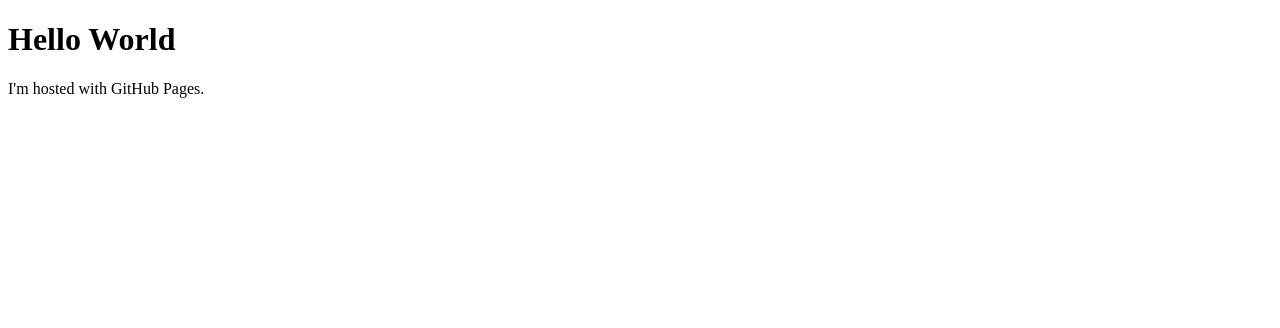
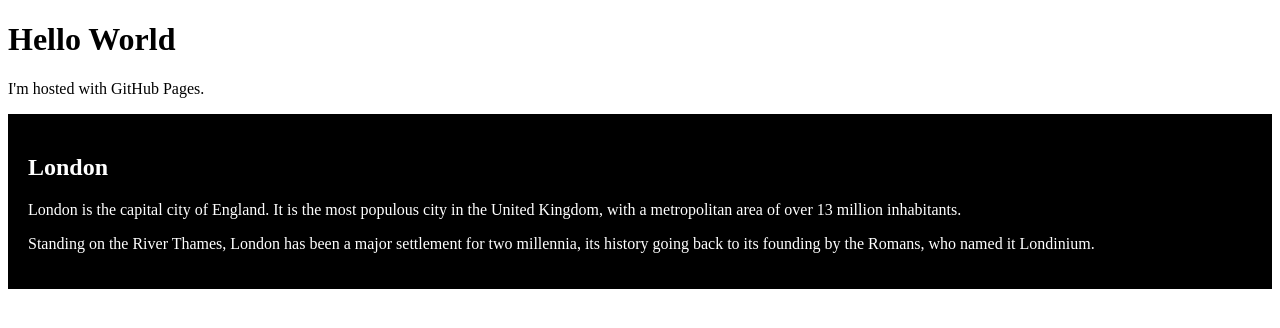
Before and after one commit to skyironsword/skyironsword, a plain HTML site: page index.html in a window 1280 px wide. Drawn offline with Linux system fonts and the light colour scheme.

Commit message:
Update index.html

```diff
--- a/index.html
+++ b/index.html
@@ -1,7 +1,13 @@
 <!DOCTYPE html>
 <html>
-<body>
-<h1>Hello World</h1>
-<p>I'm hosted with GitHub Pages.</p>
-</body>
+    <body>
+    <h1>Hello World</h1>
+    <p>I'm hosted with GitHub Pages.</p>
+    </body>
+
+    <div style="background-color:black;color:white;padding:20px;">
+        <h2>London</h2>
+        <p>London is the capital city of England. It is the most populous city in the United Kingdom, with a metropolitan area of over 13 million inhabitants.</p>
+        <p>Standing on the River Thames, London has been a major settlement for two millennia, its history going back to its founding by the Romans, who named it Londinium.</p>
+    </div>
 </html>
```
